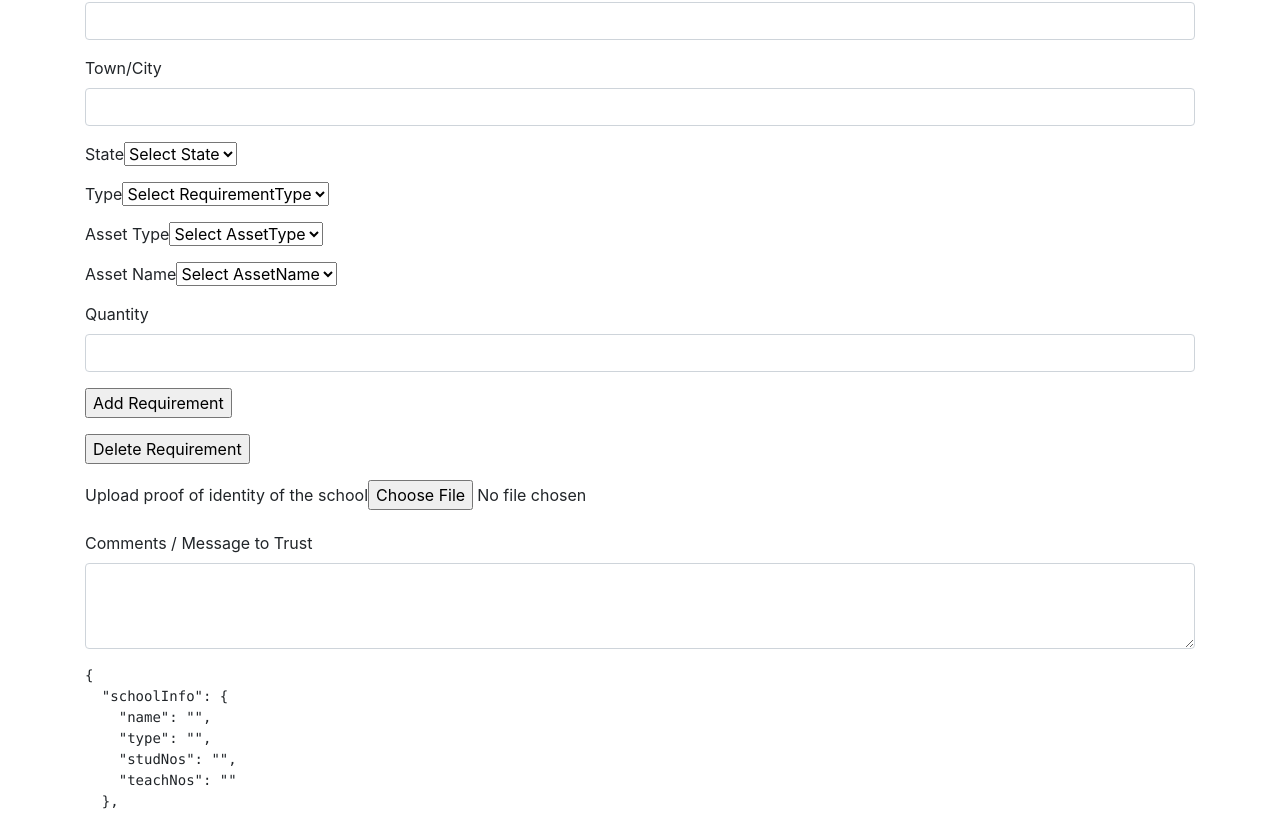
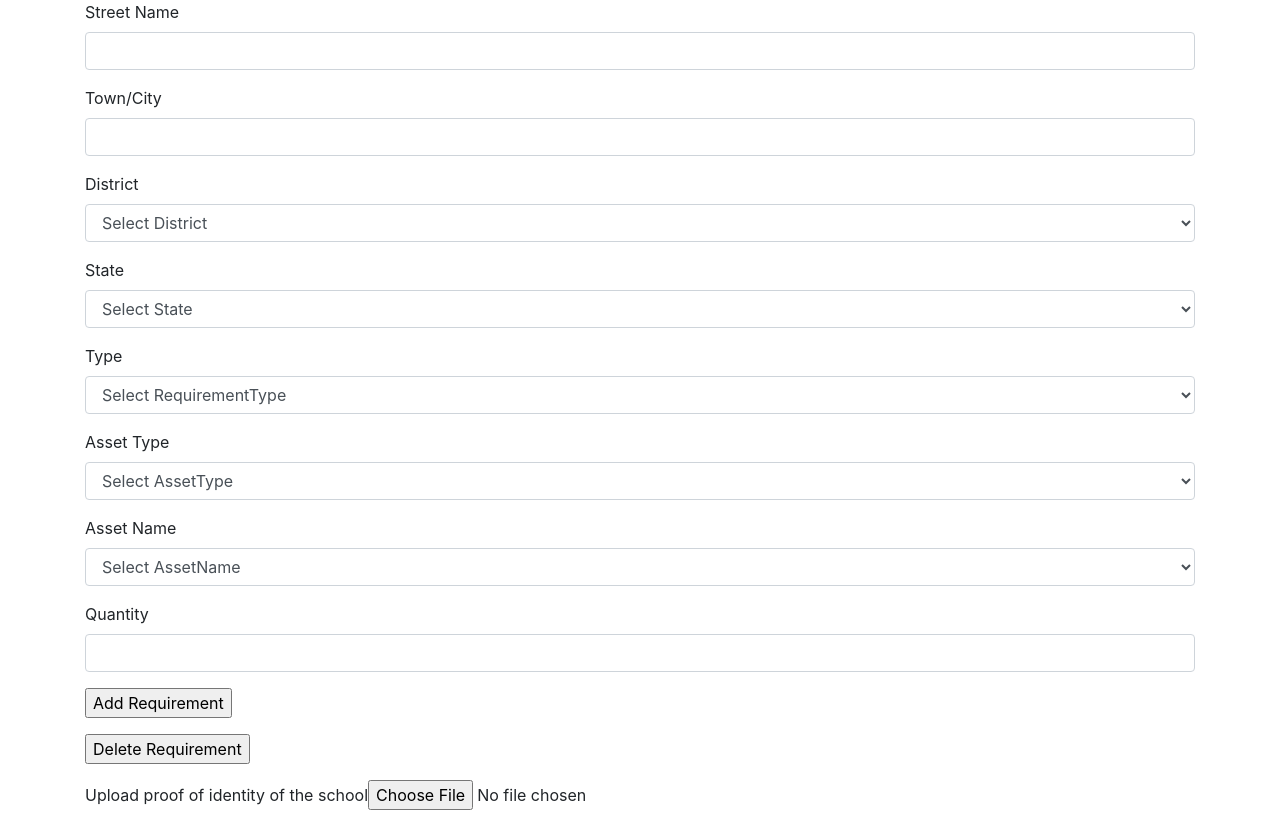
Before and after one commit to sripy123/sriram, an Angular app: page /schoolregistration in a window 1280 px wide. Shown: the part 1100-1914 px from the top of the page. Built offline with nearby package versions, Linux system fonts and the light colour scheme; data requests are answered from the project's data file.

Commit message:
Added LookupService

```diff
--- /dev/null
+++ b/db.json
@@ -0,0 +1,40 @@
+{
+  "lookUpData":  [
+    {
+       "field":"district",
+       "key":"kanchipuram",
+       "value":"Kanchipuram",
+       "parentField":"state",
+       "parentKey":"TN"
+    },
+    {
+       "field":"district",
+       "key":"tiruvallur",
+       "value":"Tiruvallur",
+       "parentField":"state",
+       "parentKey":"TN"
+    },
+    {
+        "field":"reqtype",
+        "key":"maintenance",
+        "value":"Maintenance",
+        "parentField":null,
+        "parentKey":null
+     },
+     {
+        "field":"reqtype",
+        "key":"new",
+        "value":"New Requirement",
+        "parentField":null,
+        "parentKey":null
+     },
+     {"field":"assettype","key":"infrastructure","value":"Infrastructure","parentField":null,"parentKey":null},{"field":"assettype","key":"others","value":"Others","parentField":null,"parentKey":null},{"field":"assettype","key":"sports","value":"Sports","parentField":null,"parentKey":null},
+     {"field":"asset","key":"football","value":"Football","parentField":"assettype","parentKey":"sports"},{"field":"asset","key":"other_sports","value":"Others","parentField":"assettype","parentKey":"sports"},
+     {"field":"state","key":"TN","value":"Tamil Nadu","parentField":null,"parentKey":null},
+     {"field":"schooltype","key":"n","value":"Nursery","parentField":null,"parentKey":null},
+      {"field":"schooltype","key":"p","value":"Primary","parentField":null,"parentKey":null},
+      {"field":"schooltype","key":"ms","value":"Middle School","parentField":null,"parentKey":null},
+      {"field":"schooltype","key":"ss","value":"Secondary School","parentField":null,"parentKey":null},
+      {"field":"schooltype","key":"hss","value":"Higher Secondary School","parentField":null,"parentKey":null}
+    ]
+}
--- a/src/app/app.module.ts
+++ b/src/app/app.module.ts
@@ -4,7 +4,7 @@ import { HttpClientModule } from '@angular/common/http';
 
 import { AppComponent } from './app.component';
 import { UiModule } from './ui/ui.module';
-import { AppRoutingModule } from './/app-routing.module';
+import { AppRoutingModule } from './app-routing.module';
 import { SchoolRegistrationComponent } from './school-registration/school-registration.component';
 import { PageNotFoundComponent } from './page-not-found/page-not-found.component';
 import { SchoolService } from './school.service';
--- /dev/null
+++ b/src/app/look-up.service.ts
@@ -0,0 +1,42 @@
+import { Injectable } from '@angular/core';
+import { HttpHeaders, HttpClient, HttpErrorResponse } from '@angular/common/http';
+import { Observable, of } from 'rxjs';
+import { catchError, map, tap } from 'rxjs/operators';
+
+const httpOptions = {
+  headers: new HttpHeaders({ 'Content-Type': 'application/json' })
+};
+
+
+@Injectable({
+  providedIn: 'root'
+})
+export class LookUpService {
+
+  constructor(private _httpClient: HttpClient) { }
+
+  getDistricts() {
+    return this._httpClient.get("http://localhost:3000/lookUpData?field=district");
+  }
+
+  getReqTypes() {
+    return this._httpClient.get("http://localhost:3000/lookUpData?field=reqtype");
+  }
+
+  getAssetTypes() {
+    return this._httpClient.get("http://localhost:3000/lookUpData?field=assettype");
+  }
+
+  getAssetNames() {
+    return this._httpClient.get("http://localhost:3000/lookUpData?field=asset");
+  }
+
+
+  getStates() {
+    return this._httpClient.get("http://localhost:3000/lookUpData?field=state");
+  }
+
+  getSchoolTypes() {
+    return this._httpClient.get("http://localhost:3000/lookUpData?field=schooltype");
+  }
+}
--- /dev/null
+++ b/src/app/model/lookUps.ts
@@ -0,0 +1,11 @@
+export interface LookUp {
+    field: string;
+    key: string;
+    value: string;
+    parentField: string;
+    parentKey: string;
+}
+
+export interface LookUps {
+    lookUps: LookUp[];
+}
--- a/src/app/school-registration/school-registration.component.html
+++ b/src/app/school-registration/school-registration.component.html
@@ -34,9 +34,9 @@
 
       <div class="form-group">
         <label class="control-label">School Type</label>
-        <select id="schoolType" class="form-group" formControlName="type">
+        <select id="schoolType" class="form-control" formControlName="type">
           <option value="">Select School Type</option>
-          <option *ngFor='let schoolType of schoolTypes' [value]="schoolType">{{schoolType}}</option>
+          <option *ngFor='let schoolType of schoolTypesLD' [value]="schoolType.key">{{schoolType.value}}</option>
         </select>
         <div class="text-danger" *ngIf="type.touched">
           <p>School type is required</p>
@@ -131,27 +131,26 @@
 
       <div class="form-group">
         <label class="control-label">Town/City</label>
-        <input type="text" class="form-control" id="city"formControlName="city">
+        <input type="text" class="form-control" id="city" formControlName="city">
         <div class="text-danger" *ngIf="city.touched">
           <p>City is required</p>
         </div>
       </div>
 
-      <!--div class="control-group">
+      <div class="form-group">
         <label class="control-label">District</label>
-        <select id="district" class="form-group" formControlName="secEmail">
+        <select id="district" class="form-control" formControlName="district">
           <option value="">Select District</option>
-          <option *ngFor='let district of districts' [value]="district">{{district}}</option>
+          <option *ngFor='let district of districtsLD' [value]="district.key">{{district.value}}</option>
         </select>
-
-      </div -->
+      </div>
 
 
-      <div class="control-group">
+      <div class="form-group">
         <label class="control-label">State</label>
-        <select id="state" class="form-group" formControlName="state">
+        <select id="state" class="form-control" formControlName="state">
           <option value="">Select State</option>
-          <option *ngFor='let state of states' [value]="state">{{state}}</option>
+          <option *ngFor='let state of statesLD' [value]="state.key">{{state.value}}</option>
         </select>
         <div class="text-danger" *ngIf="state.touched">
           <p>State is required</p>
@@ -162,33 +161,33 @@
     </fieldset>
 
     <fieldset formGroupName="requirement">
-      <div class="control-group">
+      <div class="form-group">
         <label class="control-label">Type</label>
-        <select id="reqType" class="form-group" formControlName="state" formControlName="reqType">
+        <select id="reqType" class="form-control" formControlName="state" formControlName="reqType">
           <option value="">Select RequirementType</option>
-          <option *ngFor='let reqType of reqTypes' [value]="reqType">{{reqType}}</option>
+          <option *ngFor='let reqType of reqTypesLD' [value]="reqType.key">{{reqType.value}}</option>
         </select>
         <div class="text-danger" *ngIf="reqType.touched">
           <p>Requirement Type is required</p>
         </div>
       </div>
 
-      <div class="control-group">
+      <div class="form-group">
         <label class="control-label">Asset Type</label>
-        <select id="assetType" class="form-group" formControlName="assetType">
+        <select id="assetType" class="form-control" formControlName="assetType">
           <option value="">Select AssetType</option>
-          <option *ngFor='let assetType of assetTypes' [value]="assetType">{{assetType}}</option>
+          <option *ngFor='let assetType of assetTypesLD' [value]="assetType.key">{{assetType.value}}</option>
         </select>
         <div class="text-danger" *ngIf="assetType.touched">
           <p>Asset Type is required</p>
         </div>
       </div>
 
-      <div class="control-group">
+      <div class="form-group">
         <label class="control-label">Asset Name</label>
-        <select id="assetName" class="form-group" formControlName="assetName">
+        <select id="assetName" class="form-control" formControlName="assetName">
           <option value="">Select AssetName</option>
-          <option *ngFor='let assetName of assetNames' [value]="assetName">{{assetName}}</option>
+          <option *ngFor='let assetName of assetNamesLD' [value]="assetName.key">{{assetName.value}}</option>
         </select>
         <div class="text-danger" *ngIf="assetName.touched">
           <p>Asset Name is required</p>
--- a/src/app/school-registration/school-registration.component.ts
+++ b/src/app/school-registration/school-registration.component.ts
@@ -1,5 +1,8 @@
 import { Component, OnInit } from '@angular/core';
 import {FormGroup, FormControl, ReactiveFormsModule, Validators} from '@angular/forms';
+import {LookUpService} from '../look-up.service';
+import {LookUps} from '../model/lookUps';
+
 
 @Component({
   selector: 'app-school-registration',
@@ -7,13 +10,6 @@ import {FormGroup, FormControl, ReactiveFormsModule, Validators} from '@angular/
   styleUrls: ['./school-registration.component.css']
 })
 export class SchoolRegistrationComponent implements OnInit {
-  schoolTypes:string[] = ['Nursery','Primary','Middle School','Secondary School','Higher Secondary School'];
-  districts:string[] = ['Trichy','Vellur','Kanyakumari'];
-  states:string[] = ['Tamilnadu','Kerala'];
-  reqTypes:string[] = ['New','Maintenance'];
-  assetTypes:string[] = ['Sports','Infrastructure'];
-  assetNames:string[] = ['Football','Bathroom'];
-
   schoolRegForm:FormGroup;
   schoolInfo:FormGroup;
   contacts:FormGroup;
@@ -35,6 +31,7 @@ export class SchoolRegistrationComponent implements OnInit {
   addressLine2:  FormControl;
   city:  FormControl;
   state: FormControl;
+  district: FormControl;
 
   reqType: FormControl;
   assetType: FormControl;
@@ -45,11 +42,60 @@ export class SchoolRegistrationComponent implements OnInit {
   proofOfId: FormGroup;
   comments: FormControl;
 
-  constructor() { }
+  districtsLD:LookUps;
+  reqTypesLD:LookUps;
+  assetTypesLD:LookUps;
+  assetNamesLD:LookUps;
+  statesLD:LookUps;
+  schoolTypesLD:LookUps;
+
+  constructor(private lookUpService: LookUpService) { }
 
   ngOnInit() {
     this.createFormControls();
     this.createForm();
+    this.getDistricts();
+    this.getReqTypes();
+    this.getAssetTypes();
+    this.getAssetNames();
+    this.getStates();
+    this.getSchoolTypes();
+  }
+
+  getDistricts() {
+    this.lookUpService.getDistricts().subscribe(data => {
+      this.districtsLD = <LookUps>data;
+    });
+  }
+
+  getReqTypes() {
+    this.lookUpService.getReqTypes().subscribe(data => {
+      this.reqTypesLD = <LookUps>data;
+    });
+  }
+
+  getAssetTypes() {
+    this.lookUpService.getAssetTypes().subscribe(data => {
+      this.assetTypesLD = <LookUps>data;
+    });
+  }
+
+  getAssetNames() {
+    this.lookUpService.getAssetTypes().subscribe(data => {
+      this.assetNamesLD = <LookUps>data;
+    });
+  }
+
+  getStates() {
+    this.lookUpService.getStates().subscribe(data => {
+      this.statesLD = <LookUps>data;
+    });
+  }
+
+  getSchoolTypes() {
+    this.lookUpService.getSchoolTypes().subscribe(data => {
+      this.schoolTypesLD = <LookUps>data;
+    });
   }
 
   createFormControls() {
@@ -73,6 +119,7 @@ export class SchoolRegistrationComponent implements OnInit {
     this.addressLine1 =  new FormControl('',Validators.required);
     this.addressLine2 = new FormControl('',Validators.required);
     this.city = new FormControl('',Validators.required);
+    this.district = new FormControl('',Validators.required);
     this.state = new FormControl('',Validators.required);
 
     this.reqType =  new FormControl('',Validators.required);
@@ -104,6 +151,7 @@ export class SchoolRegistrationComponent implements OnInit {
         addressLine1: this.addressLine1,
         addressLine2: this.addressLine2,
         city: this.city,
+        district: this.district,
         state: this.state
       }),
       requirement: new FormGroup({
```
Also changed, not shown: src/app/model/school.ts (+26 -9 lines), 1 other file (tests, documents, lock files or other folders).
